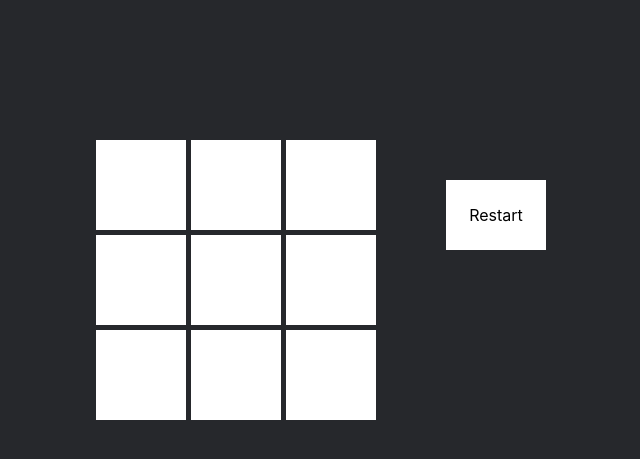
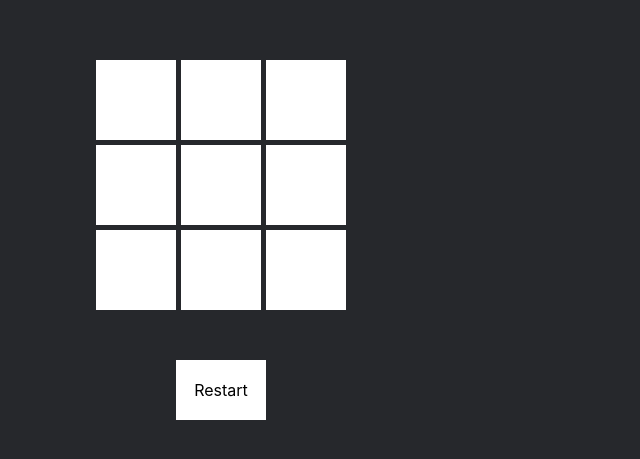
Before and after one commit to umasshia/tic-tac-toe, a React (Create React App) app: page / in a window 1280 px wide. Shown: the part 185-644 px from the top of the page, without its empty margins (419-1059 px from the left). Built offline with nearby package versions, Linux system fonts and the light colour scheme.

Commit message:
tried to make code more readable

```diff
--- a/src/App.css
+++ b/src/App.css
@@ -1,45 +1,50 @@
 .App {
+  display: flex;
+  flex-direction: column;
+  justify-content: center;
   align-items: center;
-  display: flex;
-  justify-content: center;
   height: 100%;
   width: 100%;
+  gap: 50px
 }
 
 .grid {
   display: grid;
   gap: 5px;
-  width: 150px;
-  height: 150px;
+  width: 250px;
+  height: 250px;
   grid-template-columns: repeat(3, 1fr);
+  text-align: center;
 }
 
 .cell {
-  padding: 20px;
+  background-color: white;
   display: flex;
-  background: white;
-  cursor: pointer;
-  width: 50px;
-  height: 50px;
   justify-content: center;
   align-items: center;
   font-size: xx-large;
+  cursor: pointer;
+  width: 80px;
+  height: 80px;
 }
 
 .restart {
-  position: relative;
+  background: white;
+  cursor: pointer;
+  padding: 15px;
+  width: 60px;
+  height: 30px;
   display: flex;
-  left: 200px;
-  background: white;
   justify-content: center;
   align-items: center;
-  padding: 20px;
-  cursor: pointer;
-  width: 60px;
-  height: 30px;
 }
 
 .cell.done {
   cursor: default;
   pointer-events: none;
 }
+
+.winner {
+  color: white;
+  font-size: x-large;
+}
--- a/src/App.tsx
+++ b/src/App.tsx
@@ -25,25 +25,34 @@ function App() {
     return 'O';
   }
 
-  function checkWinner(cells: string[], index: number) {
-    var player = cells[index];
-    var check = [...lineCheck];
-    for (var i = 0; i < lineCheck[index].length; i++) {
-      var line = lineCheck[index][i];
-      if (player === cells[line[0]] && player === cells[line[1]]) {
-        alert(`${player} WON!`)
-        setWinner(player)
-      } else if (cells[line[0]] === whichTurn(!turn) || cells[line[1]] === whichTurn(!turn)) {
-        console.log(check)
-        check[index].splice(i, 1)
-        i--
+  function checkLines(cells: string[], index: number, player: string) {
+    var opponent = whichTurn(!turn)
+    const linesToCheck = [...lineCheck[index]]
+    for (var i = 0; i < linesToCheck.length; i++) {
+      const [cell1, cell2] = linesToCheck[i]
+      const result = cells[cell1] === player && cells[cell2] === player
+        ? true
+        : cells[cell1] === opponent || cells[cell2] === opponent
+        ? (linesToCheck.splice(i, 1), i--, false)
+        : false;
+      if (result) {
+        return true;
       }
     }
-    setLineCheck(check)
-    if (count === 9 && !winner) {
-      alert(`TIE!`);
-      setWinner('T');
-    }
+    lineCheck[index] = linesToCheck
+    setLineCheck([...lineCheck])
+    return false
+  }
+
+  function checkWinner(cells: string[], index: number): string {
+    var player = cells[index];
+    console.log(lineCheck)
+    if (checkLines(cells, index, player))
+      return `${player} WINS`
+    else if (count === 9)
+      return "IT'S A TIE"
+    else
+      return ''
   }
 
   function handleClick(index: number) {
@@ -57,7 +66,7 @@ function App() {
     setCount(() => count + 1);
     setGrid(cells);
     if (count >= 5) {
-      checkWinner(cells, index)
+      setWinner(checkWinner(cells, index))
     }
   }
 
@@ -80,6 +89,7 @@ function App() {
 
   return (
     <div className="App">
+      <div className='winner'>{winner}</div>
       <div className='grid'>
         {grid.map((cell, index) => (
             <div key={index} className={'cell ' + (winner  ? 'done' : '')} onClick={() => handleClick(index)} >{cell}</div>
```
